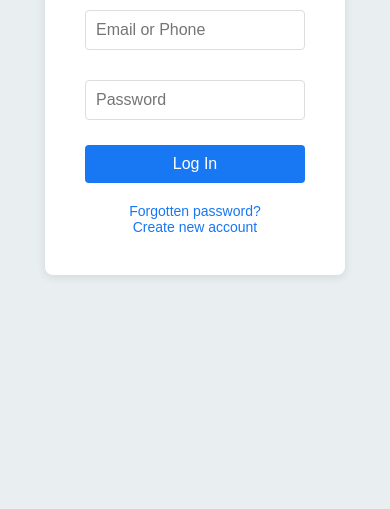
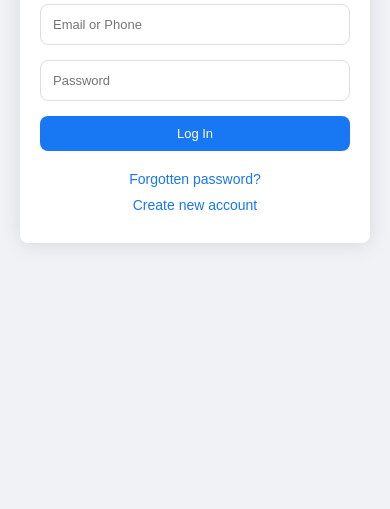
Before and after one commit to facebk2425/facebook25, a plain HTML site: page index.html in a window 390 px wide. Shown: the part 335-844 px from the top of the page. Drawn offline with Linux system fonts and the light colour scheme.

Commit message:
Update styles.css

```diff
--- a/styles.css
+++ b/styles.css
@@ -1,3 +1,4 @@
+/* Reset all default margin, padding and box-sizing for a clean slate */
 * {
     margin: 0;
     padding: 0;
@@ -5,64 +6,80 @@
 }
 
 body {
-    font-family: Arial, sans-serif;
-    background-color: #e9eff1;
+    font-family: 'Arial', sans-serif;
+    background-color: #f0f2f5;
     display: flex;
     justify-content: center;
     align-items: center;
     height: 100vh;
 }
 
+/* Main container holding the forms */
 .login-container {
     display: flex;
     justify-content: center;
     align-items: center;
-    height: 100%;
+    width: 100%;
 }
 
-.login-box {
-    background-color: #fff;
-    padding: 40px;
+/* The main login box styling */
+.login-box, .register-box {
+    background-color: white;
+    padding: 40px 50px;
     border-radius: 8px;
-    box-shadow: 0 2px 10px rgba(0, 0, 0, 0.1);
-    width: 300px;
+    box-shadow: 0 2px 20px rgba(0, 0, 0, 0.1);
+    width: 350px;
+    max-width: 90%;
+    transition: all 0.3s ease;
 }
 
+/* Heading style */
 h2 {
     text-align: center;
     font-size: 2.5rem;
     color: #1877f2;
+    font-weight: bold;
     margin-bottom: 20px;
 }
 
+/* Form field styling */
 .input-field {
-    margin-bottom: 20px;
+    margin-bottom: 15px;
 }
 
 input {
     width: 100%;
-    padding: 10px;
-    margin: 5px 0;
+    padding: 12px;
     border: 1px solid #ddd;
-    border-radius: 4px;
+    border-radius: 8px;
     font-size: 16px;
+    transition: border 0.3s ease, box-shadow 0.3s ease;
 }
 
+input:focus {
+    outline: none;
+    border-color: #1877f2;
+    box-shadow: 0 0 5px rgba(24, 117, 242, 0.3);
+}
+
+/* Button styling */
 button {
     width: 100%;
-    padding: 10px;
+    padding: 12px;
     background-color: #1877f2;
     color: white;
     border: none;
-    border-radius: 4px;
+    border-radius: 8px;
     font-size: 16px;
     cursor: pointer;
+    transition: background-color 0.3s ease;
 }
 
 button:hover {
     background-color: #155f8d;
 }
 
+/* Footer section style */
 .footer {
     text-align: center;
     margin-top: 20px;
@@ -73,8 +90,59 @@ button:hover {
     text-decoration: none;
     font-size: 14px;
     display: block;
+    margin: 10px 0;
+    transition: color 0.3s ease;
 }
 
 .footer a:hover {
+    color: #365899;
     text-decoration: underline;
 }
+
+/* Additional button styles in register-box */
+.register-box button {
+    background-color: #34b7f1;
+    color: white;
+}
+
+.register-box button:hover {
+    background-color: #28a1c4;
+}
+
+/* Transition between forms */
+.hidden {
+    display: none;
+}
+
+/* Responsive Styles */
+@media (max-width: 768px) {
+    .login-box, .register-box {
+        padding: 30px;
+    }
+
+    h2 {
+        font-size: 2rem;
+    }
+
+    input, button {
+        font-size: 14px;
+    }
+}
+
+@media (max-width: 480px) {
+    .login-box, .register-box {
+        padding: 20px;
+    }
+
+    h2 {
+        font-size: 1.8rem;
+    }
+
+    input, button {
+        font-size: 13px;
+    }
+
+    button {
+        padding: 10px;
+    }
+}
```
